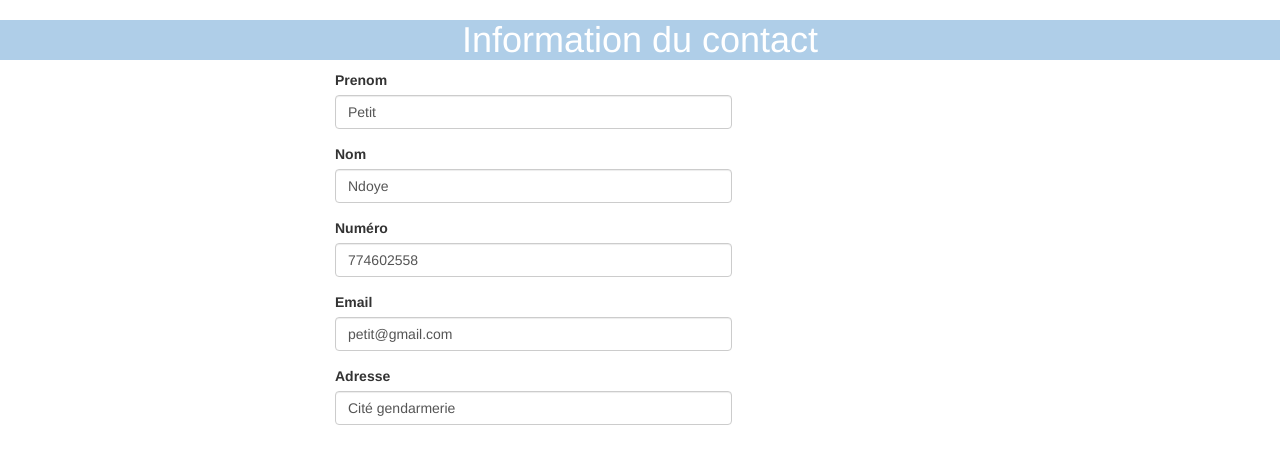
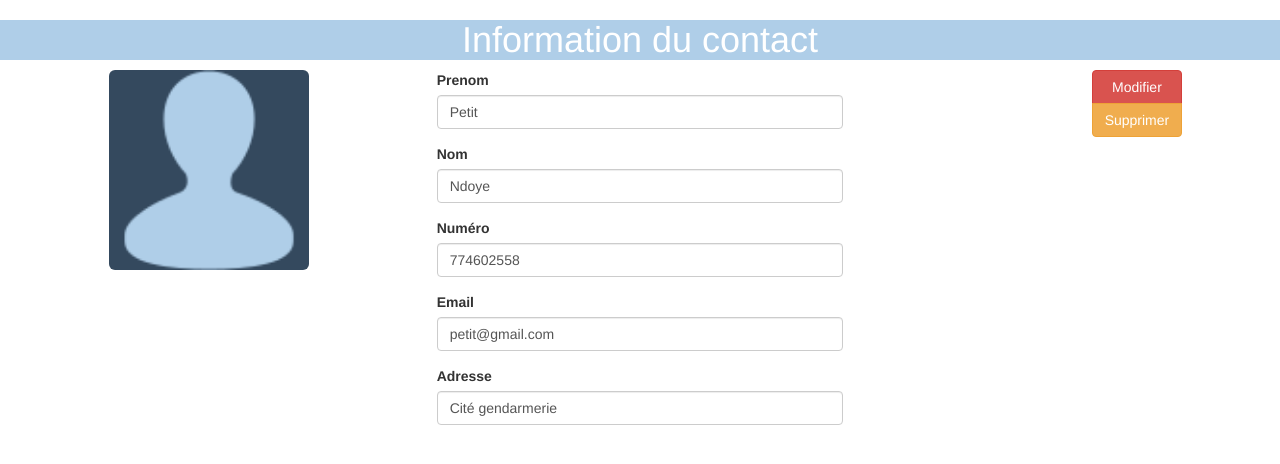
Before and after one commit to Junior300895/Projet_Django_Annuaire_Contact, a Django app: page /annuaire/2/ in a window 1280 px wide. Shown: the part 52-516 px from the top of the page. Run offline with Django 3.2, Linux system fonts and the light colour scheme; data comes from the database, SQL or seed files in the repository; some libraries are stand-ins or nearby versions.

Commit message:
ajout image dans info contact

```diff
--- a/annuaire/forms.py
+++ b/annuaire/forms.py
@@ -6,3 +6,4 @@ class ContactForm(forms.Form):
     numero = forms.CharField(label='Numéro', max_length=10)
     email = forms.EmailField(label='Email', max_length=20)
     adresse = forms.CharField(label='Adresse', max_length=20)
+    # image = forms.ImageField(label='Adresse')
--- a/annuaire/static/annuaire/js/my_jquery_functions.js
+++ b/annuaire/static/annuaire/js/my_jquery_functions.js
@@ -5,3 +5,11 @@
 //             // {#print("contact séléctionné") c'est bizarre anh ici#}
 //         })
 // });
+
+$(document).ready(function(){
+        $("#recherche").autocomplete(function () {
+                source:
+            $()
+            // {#print("contact séléctionné") c'est bizarre anh ici#}
+        })
+});
--- a/annuaire/templates/annuaire/contacts_details.html
+++ b/annuaire/templates/annuaire/contacts_details.html
@@ -12,7 +12,12 @@
 {% include 'annuaire/header.html' %}
 <body>
 <h1>Information du contact</h1>
-<div class="container col-sm-offset-3 col-sm-4">
+<div class="row">
+<div class="col-sm-offset-1 col-sm-2">
+{#    <img src="https://img.icons8.com/metro/104/000000/contacts.png" class="img-rounded" width="250">#}
+    <img src="{% static 'annuaire/photo/img1.png' %}" class="img-rounded" width="200">
+</div>
+<div class="col-sm-offset-1 col-sm-4">
     {% if contact %}
 
     <div class="form-group">
@@ -38,5 +43,12 @@
 
     {% endif %}
 </div>
+<div class="col-sm-offset-2 col-sm-1">
+    <div class="btn-group-vertical">
+        <button class="btn btn-danger">Modifier</button>
+        <button class="btn btn-warning">Supprimer</button>
+    </div>
+</div>
+</div>
 </body>
 </html>
--- a/annuaire/templates/annuaire/formulaire.html
+++ b/annuaire/templates/annuaire/formulaire.html
@@ -15,10 +15,10 @@
 <div class="col-sm-offset-3 col-sm-3">
     <form action="" method="post">
         {% csrf_token %}
-        <div class="form-group">
+        <table class="table">
             {{ form.as_table }}
-        </div>
-        <input type="submit" value="Ajouter">
+        </table>
+        <input type="submit" class="btn btn-primary" value="Ajouter">
     </form>
 </div>
 </div>
```
Also changed, not shown: annuaire/templates/annuaire/contacts.html (+9 -5 lines), annuaire/static/annuaire/photo/img.png (added), annuaire/static/annuaire/photo/img1.png (added), 1 other file.
